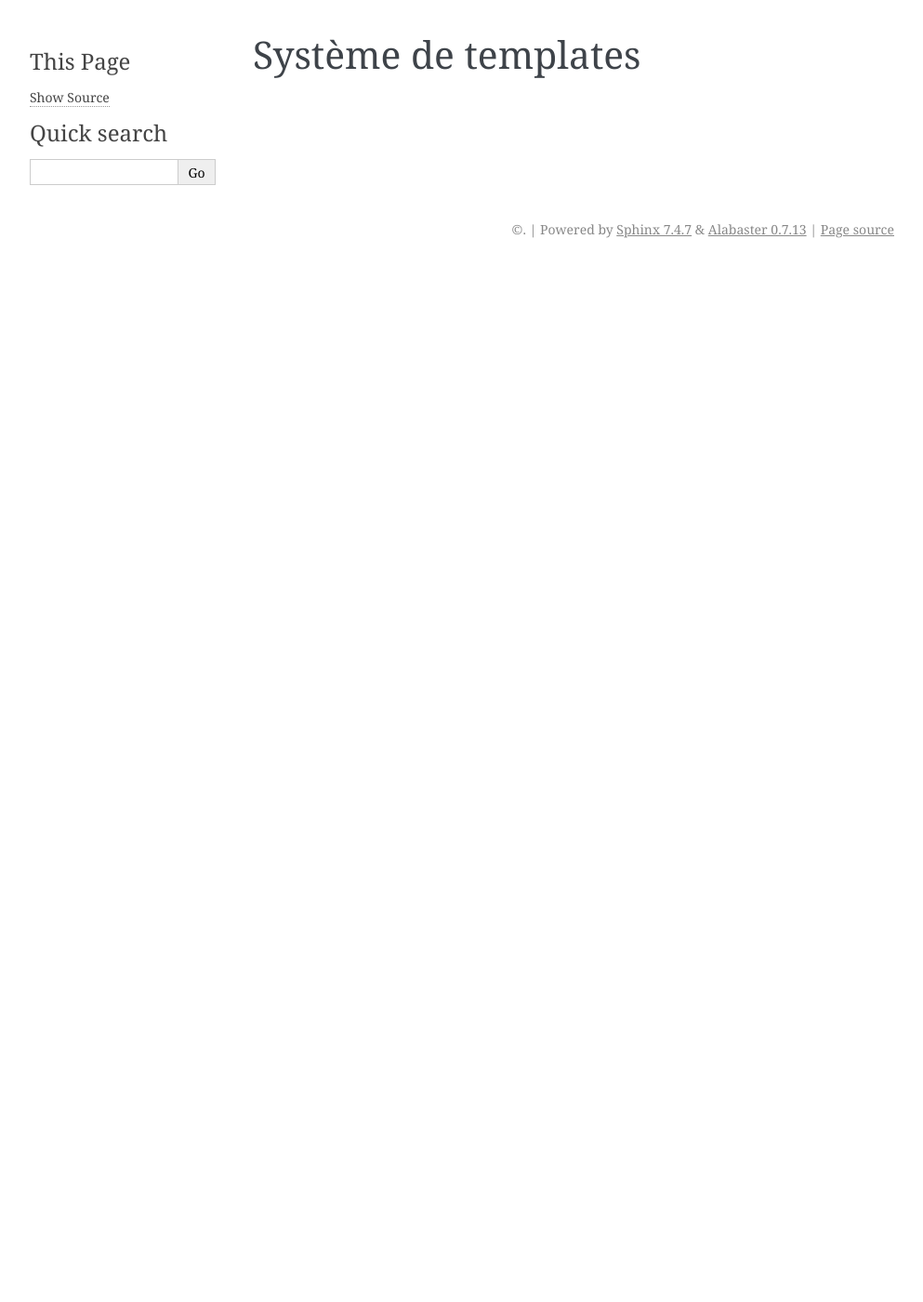
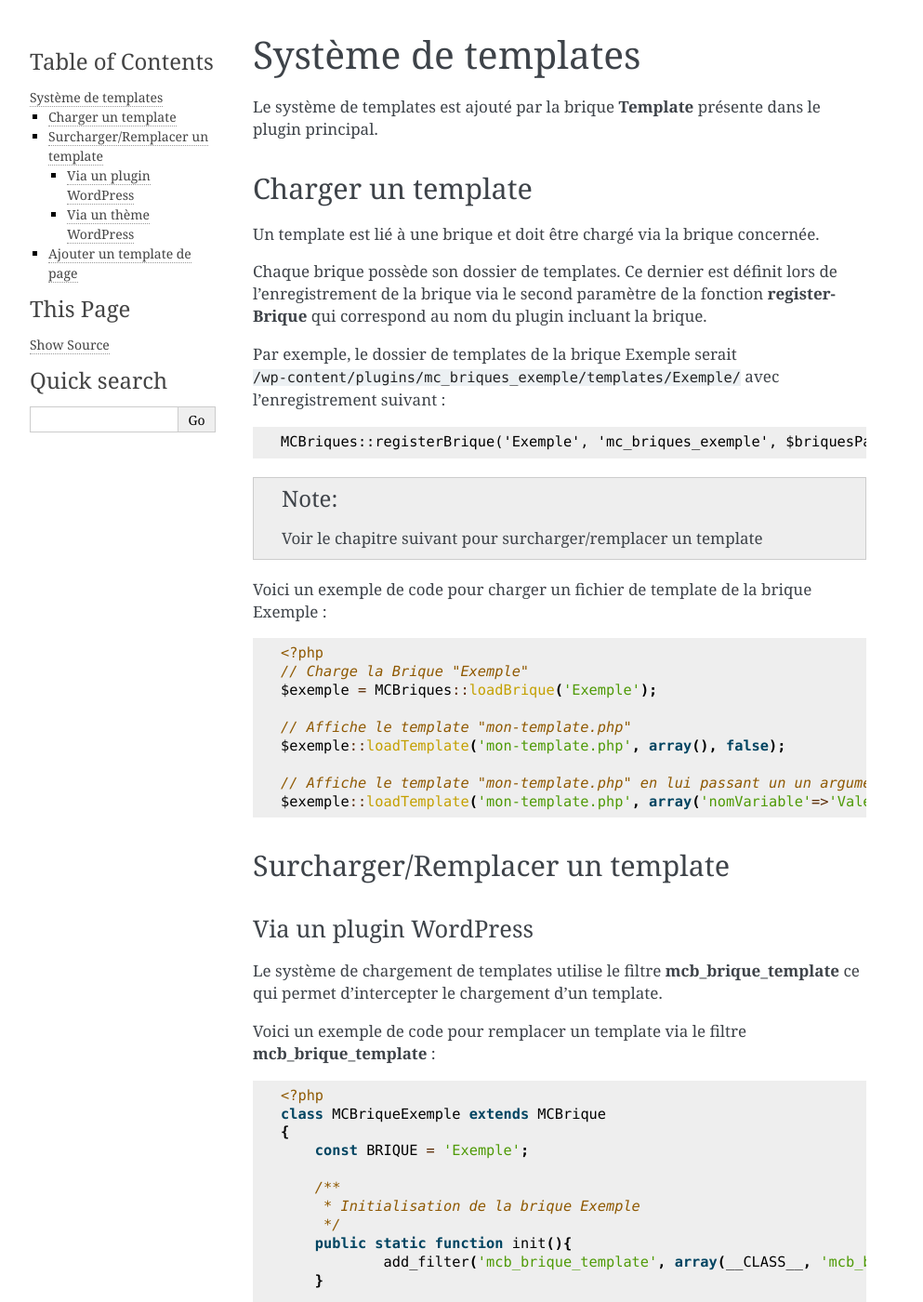
Before and after one commit to Cogitime/4ME, a Sphinx documentation site: the page built from docs/dev_templates.rst, in a window 1280 px wide and 1400 px high. Shown: the whole window at 93% size, without its empty margins (148-1141 px from the left). Built offline with Sphinx 7.4.7, drawn with Linux system fonts in a browser that asks for light colours; some of the changed text lies outside the part shown.

Commit message:
Doc Templates

```diff
--- a/docs/dev_templates.rst
+++ b/docs/dev_templates.rst
@@ -1,2 +1,117 @@
 Système de templates
 ====================
+
+Le système de templates est ajouté par la brique **Template** présente dans le plugin principal.
+
+Charger un template
+-------------------
+
+Un template est lié à une brique et doit être chargé via la brique concernée.
+
+Chaque brique possède son dossier de templates. Ce dernier est définit lors de l'enregistrement de la brique via le second paramètre de la fonction **registerBrique** qui correspond au nom du plugin incluant la brique.
+
+Par exemple, le dossier de templates de la brique Exemple serait ``/wp-content/plugins/mc_briques_exemple/templates/Exemple/`` avec l'enregistrement suivant :
+
+.. code-block:: php
+
+    MCBriques::registerBrique('Exemple', 'mc_briques_exemple', $briquesPath.'Exemple.php', 'MCBriqueExemple');
+
+.. note::
+    Voir le chapitre suivant pour surcharger/remplacer un template
+
+Voici un exemple de code pour charger un fichier de template de la brique Exemple :
+
+.. code-block:: php
+
+    <?php
+    // Charge la Brique "Exemple"
+    $exemple = MCBriques::loadBrique('Exemple');
+
+    // Affiche le template "mon-template.php"
+    $exemple::loadTemplate('mon-template.php', array(), false);
+
+    // Affiche le template "mon-template.php" en lui passant un un argument
+    $exemple::loadTemplate('mon-template.php', array('nomVariable'=>'Valeur variable'), false);
+
+Surcharger/Remplacer un template
+-------------------------------
+
+Via un plugin WordPress
+~~~~~~~~~~~~~~~~~~~~~~~
+
+Le système de chargement de templates utilise le filtre **mcb_brique_template** ce qui permet d'intercepter le chargement d'un template.
+
+Voici un exemple de code pour remplacer un template via le filtre **mcb_brique_template** :
+
+.. code-block:: php
+
+    <?php
+    class MCBriqueExemple extends MCBrique
+    {
+    	const BRIQUE = 'Exemple';
+
+    	/**
+    	 * Initialisation de la brique Exemple
+    	 */
+    	public static function init(){
+    		add_filter('mcb_brique_template', array(__CLASS__, 'mcb_brique_template'), 10, 3);
+    	}
+
+    	public static function mcb_brique_template($templateFile, $template, $brique){
+    		if($brique == 'AutreBrique' && $template == 'template.php'){
+    			$templateFile = static::getTemplatePath('AutreBrique/template.php');
+    		}
+    		return $templateFile;
+    	}
+    }
+
+.. note::
+    *La Brique « AutreBrique » n’existe pas par défaut, il s’agit simplement d’un exemple.*
+
+    Ce code aura pour effet d'intercepter le chargement du template "template.php" de la brique "AutreBrique" afin de le remplacer par le template "AutreBrique/template.php" de la brique "Exemple".
+
+    Le template chargé au final sera donc le suivant : ``/wp-content/plugins/mc_briques_exemple/templates/Exemple/AutreBrique/template.php``
+
+Lors de l'affichage d'un template, une action WordPress est exécutée avant ( **mcb_brique_template_before** ) et après ( **mcb_brique_template_after** ) l'affichage. Vous pouvez donc utiliser ces actions pour afficher d'autres templates avant et/ou après un template spécifique (sans pour autant remplacer le template concerné).
+
+Voici un exemple de code :
+
+.. code-block:: php
+
+    <?php
+    class MCBriqueExemple extends MCBrique
+    {
+    	const BRIQUE = 'Exemple';
+
+    	/**
+    	 * Initialisation de la brique Exemple
+    	 */
+    	public static function init(){
+    		add_action('mcb_brique_template_after', array(__CLASS__, 'mcb_brique_template_after'), 10, 3);
+    	}
+
+    	public static function mcb_brique_template_after($brique, $template, $args){
+    		if($brique == 'AutreBrique' && $template == 'template.php'){
+    			static::loadTemplate('AutreBrique/after-template.php', $args, false);
+	    	}
+    	}
+    }
+
+.. note::
+    *La Brique « AutreBrique » n’existe pas par défaut, il s’agit simplement d’un exemple.*
+
+    Le template "AutreBrique/after-template.php" de la brique "Exemple" sera affiché après le chargement du template "template.php" de la brique "AutreBrique".
+
+Via un thème WordPress
+~~~~~~~~~~~~~~~~~~~~~~
+
+Il est possible de remplacer un fichier de template très facilement via votre thème WordPress.
+
+Pour cela il est nécessaire de créer un dossier ``mc_briques`` à la racine de votre thème afin d'y insérer tous les templates que vous souhaitez modifier.
+
+Par exemple, pour modifier le template ``/wp-content/plugins/mc_briques_exemple/templates/Exemple/mon-template.php``, il faudra créer le fichier suivant : ``/wp-content/themes/*mon-theme*/mc_briques/Exemple/mon-template.php``
+
+Si le template est remplacé par un plugin (voir le chapitre précédent) alors il est nécessaire de créer le fichier correspondant au nouveau template définit par le plugin. Dans notre exemple, le nouveau template à créer dans le thème serait donc le suivant : ``/wp-content/themes/*mon-theme*/mc_briques/Exemple/AutreBrique/template.php``
+
+Ajouter un template de page
+---------------------------
```
